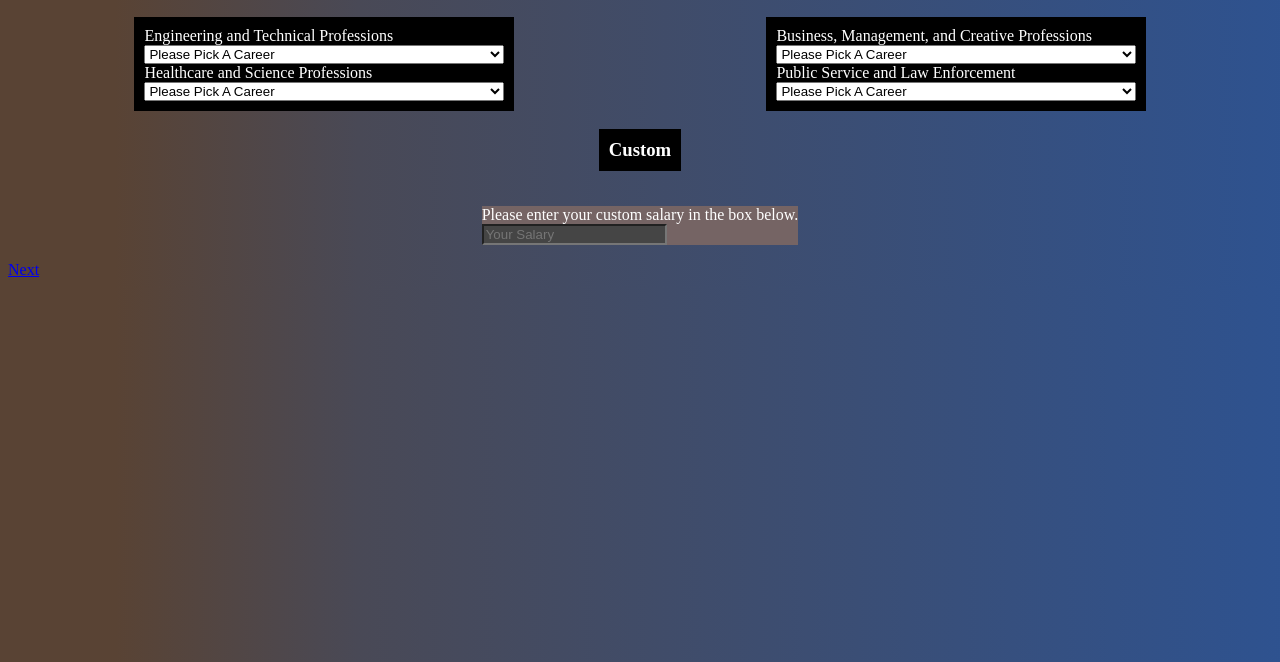
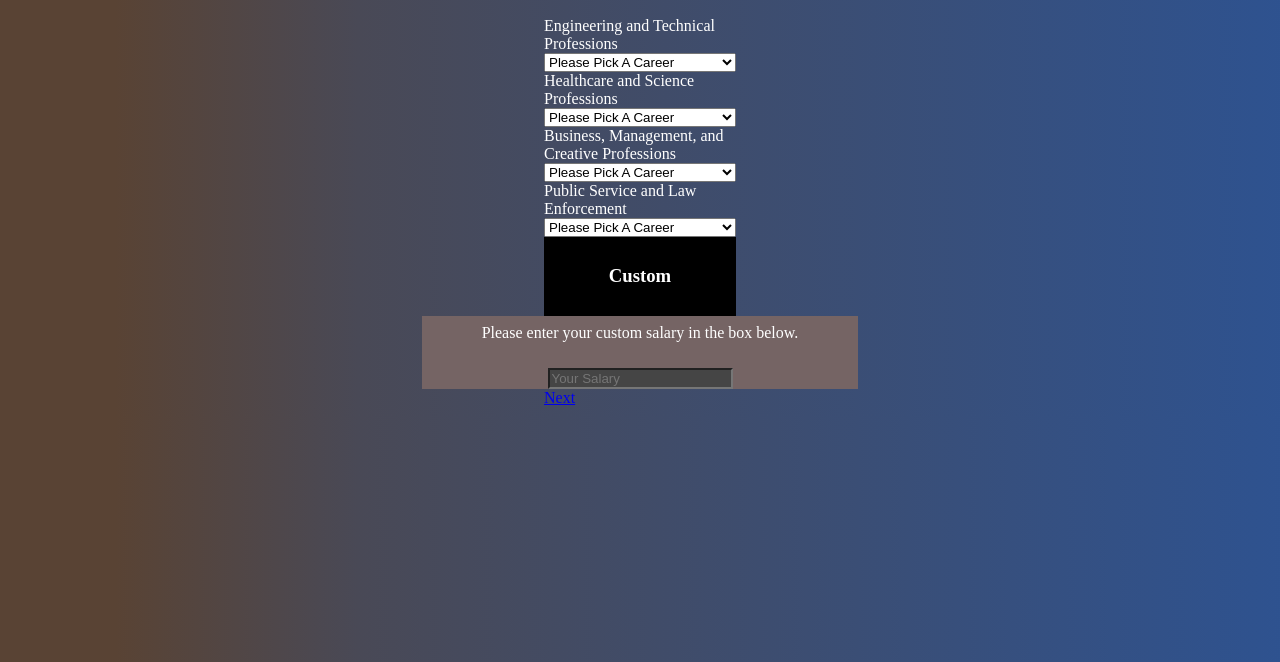
Before and after one commit to MichaelHowe11/Budget-Calculator, a plain HTML site: page index.html in a window 1280 px wide. Shown: the part 138-800 px from the top of the page. Drawn offline with Linux system fonts and the light colour scheme; no server answers.

Commit message:
small change

```diff
--- a/index.html
+++ b/index.html
@@ -17,7 +17,6 @@
     </header>
     <main>
         <form id='userForm' action="" class="userForm">
-            <section class="selection">
             <section class="left">
                 <label for="categoryProgessionTech" class="centerTxt">Engineering and Technical Professions</label>
                 <select name="categoryProgessionTech" id="categoryProgessionTech">
@@ -37,6 +36,8 @@
                     <option value="labTech">Lab Technician</option>
                     <option value="landscaper">Landscaper/Horticulture</option>
                 </select>
+            </section>
+            <section class="left">
                 <label for="categoryProgessionHealth">Healthcare and Science Professions</label>
                 <select name="categoryProgessionHealth" id="categoryProgessionHealth">
                     <option value="none">Please Pick A Career</option>
@@ -52,7 +53,7 @@
                     <option value="oceanographer">Oceanographer</option>
                     <option value="vet">Veterinarian</option>
                 </select>
-                </section>
+                <section>
                     <section class="right">
                         <label for="categoryProgessionBusiness" class="centerTxt">Business, Management, and Creative
                             Professions</label>
@@ -73,7 +74,10 @@
                             <option value="media">Media/Communications</option>
                             <option value="salesAssociate">Retail Sales Associate</option>
                         </select>
-                    <label for="categoryProgessionService" class="centerTxt">Public Service and Law Enforcement</label>
+                    </section>
+                    <section class="right">
+                        <label for="categoryProgessionService" class="centerTxt">Public Service and Law
+                            Enforcement</label>
                         <select name="categoryProgessionService" id="categoryProgessionService">
                             <option value="none">Please Pick A Career</option>
                             <option value="trailerDriver">Adv. Tractor/Trailer Driver</option>
@@ -90,14 +94,13 @@
                             <option value="socialWorker">Social Worker</option>
                         </select>
                     </section>
-            </section>
                     <section class="custom">
                         <h3>Custom</h3>
-                <p>
-                    Please enter your custom salary in the box below.
+                        <section>
+                            <p>Please enter your custom salary in the box below.</p>
                             <br>
                             <input id='userInput' type="number" placeholder="Your Salary">
-                </p>
+                        </section>
                     </section>
         </form>
         <section class="next">
--- a/style.css
+++ b/style.css
@@ -8,12 +8,25 @@ body {
     color: white;
 }
 
-main{
+
+.left {
     display: flex;
-    flex-flow: column;
+    flex-direction: column;
+    width: 15vw;
 }
 
+.right {
+    display: flex;
+    flex-direction: column;
+    width: 15vw;
+}
+
+
+
 .userForm {
+    display: flex;
+    align-items: center;
+    flex-direction: column;
 }
 
 header {
@@ -23,36 +36,20 @@ header {
 }
 
 
-.selection {
-    display: flex;
-    justify-content: space-around;
-}
 
-.left {
-    display: flex;
-    flex-direction: column;
-    justify-content: space-between;
-    width: 30%;
-    height: 50%;
-    padding: 10px;
-    background-color: black ;
-}
 
-.right {
-    display: flex;
-    flex-direction: column;
-    justify-content: space-between;
-    width: 30%;
-    padding: 10px;
-    background-color: black ;
-}
 
 .custom {
     display: flex;
     align-items: center;
+    justify-content: center;
     flex-direction: column;
+    background-color: black;
+    max-width: 35vw;
 
 }
+
+
 
 .custom h3 {
     background-color: black;
@@ -60,14 +57,30 @@ header {
 
 }
 
-.custom p {
+/*  */
+.custom section {
     background-color: #756464;
+    min-width: 34vw;
+    display: flex;
+    align-items: center;
+    flex-direction: column;
+
+
 }
 
-.custom input {
+.custom section input {
     background-color: #454545;
+
     color: white;
+
 }
+
+.custom section p {
+    margin: 8px;
+    padding: 0px;
+}
+
+
 .bar {
     display: flex;
     justify-content: center;
@@ -75,6 +88,7 @@ header {
     max-width: 95vw;
     flex-grow: 1;
 }
+
 .bar ul {
     margin: auto;
     width: 100%;
@@ -82,7 +96,8 @@ header {
     list-style: none;
     justify-content: space-between;
 }
-.bar ul li a{
+
+.bar ul li a {
     background-color: white;
     width: 4rem;
     height: 4rem;
@@ -94,12 +109,14 @@ header {
     font-size: 2rem;
     text-decoration: none;
 }
-.bar ul li.yes{
+
+.bar ul li.yes {
     display: flex;
     justify-content: center;
     align-items: center;
     flex-grow: 1;
 }
+
 .bar ul li.yes::after {
     content: "";
     background-color: white;
```
Lines whose indentation alone changed are shown as unchanged.
